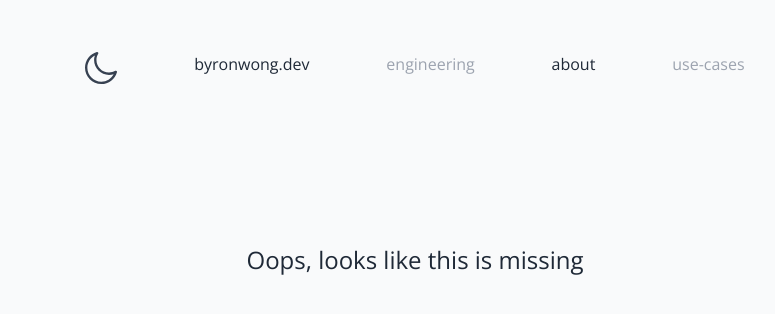
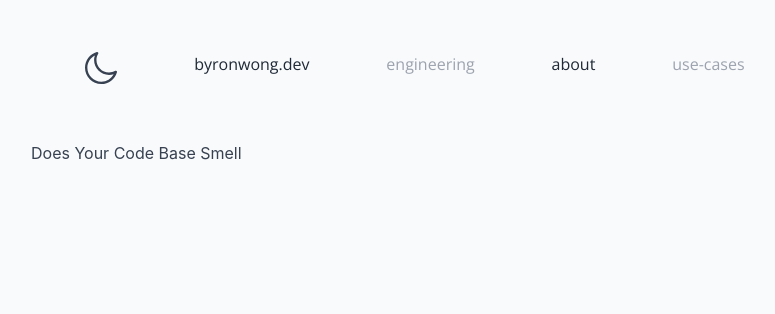
Before and after one commit to byronwong-dev/byronwong-dev.github.io, a React (Vite) app: page / in a window 1280 px wide. Shown: the top 314 px of the page, without its empty margins (225-1000 px from the left). Built offline with nearby package versions, Linux system fonts and the light colour scheme.

Commit message:
fix: try to embed directly in homepage

```diff
--- a/src/main.tsx
+++ b/src/main.tsx
@@ -7,7 +7,7 @@ import './index.css'
 // eslint-disable-next-line @typescript-eslint/no-non-null-assertion
 ReactDOM.createRoot(document.getElementById('root')!).render(
   <React.StrictMode>
-    <BrowserRouter basename={process.env.PUBLIC_URL}>
+    <BrowserRouter basename={import.meta.env.BASE_URL}>
       <App />
     </BrowserRouter>
   </React.StrictMode>
--- /dev/null
+++ b/src/pages/home.tsx
@@ -0,0 +1,30 @@
+import { useEffect, useState } from 'react'
+import { Link } from 'react-router-dom'
+import { loadContentMap } from '../lib/helper'
+
+const Home = () => {
+
+  const [pages, setPages] = useState<any>()
+
+  useEffect(() => {
+
+    async function getHomePageListings () {
+      const maps = (await loadContentMap()).default.blogs as Record<string, {title: string, filename: string, slug: string}>
+      const p = []
+      for (const [_, entry] of Object.entries(maps)) {
+        p.push(<Link key={entry.filename} to={`/blog/${entry.slug}`} className="px-4 markdown-body">{ entry.title }</Link>)
+      }
+      setPages(p)
+    }
+
+    getHomePageListings()
+
+  }, [])
+
+  return <div>
+    {pages}
+  </div>
+
+}
+
+export default Home
--- a/src/routes.tsx
+++ b/src/routes.tsx
@@ -3,6 +3,7 @@ import Blog from "./pages/blog";
 import About from "./pages/about";
 import Error from "./pages/common/error";
 import { RouteLink } from "./pages/types";
+import Home from "./pages/home";
 
 // navigation generated links
 export const navigations: RouteLink[] = [
@@ -29,6 +30,10 @@ export const navigations: RouteLink[] = [
 // actual routes
 export const routes: RouteObject[] = [
   {
+    path: '/',
+    element: <Home/>
+  },
+  {
     path: '/blog/:slug',
     element: <Blog/>
   },
```
